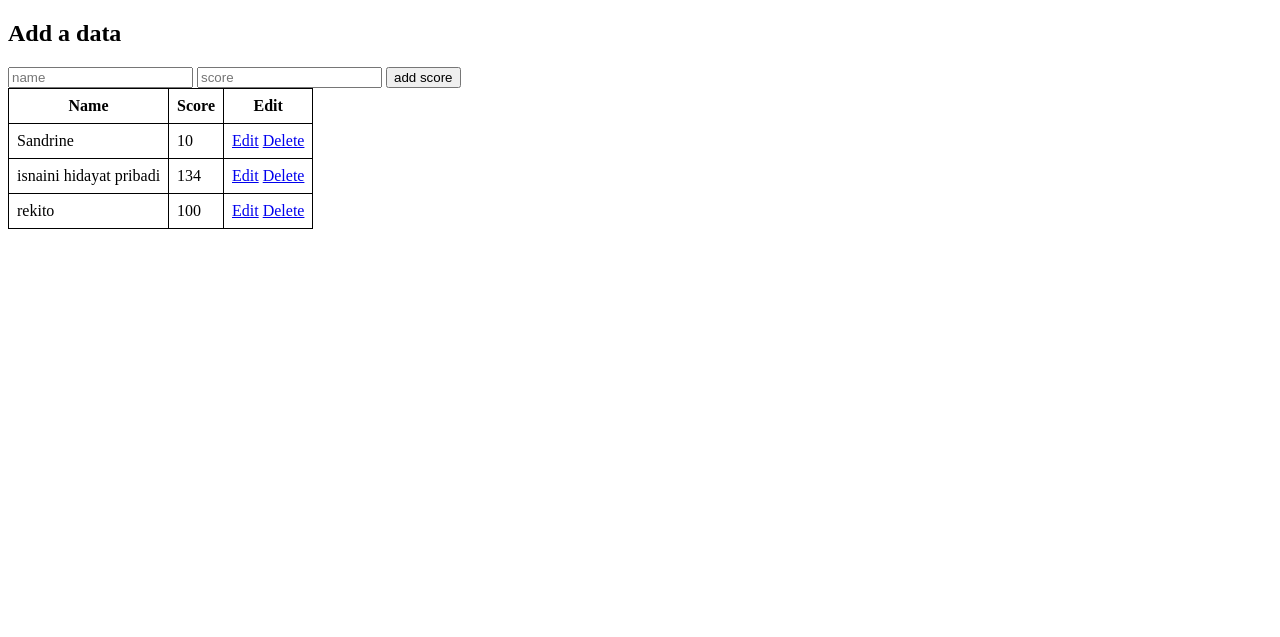
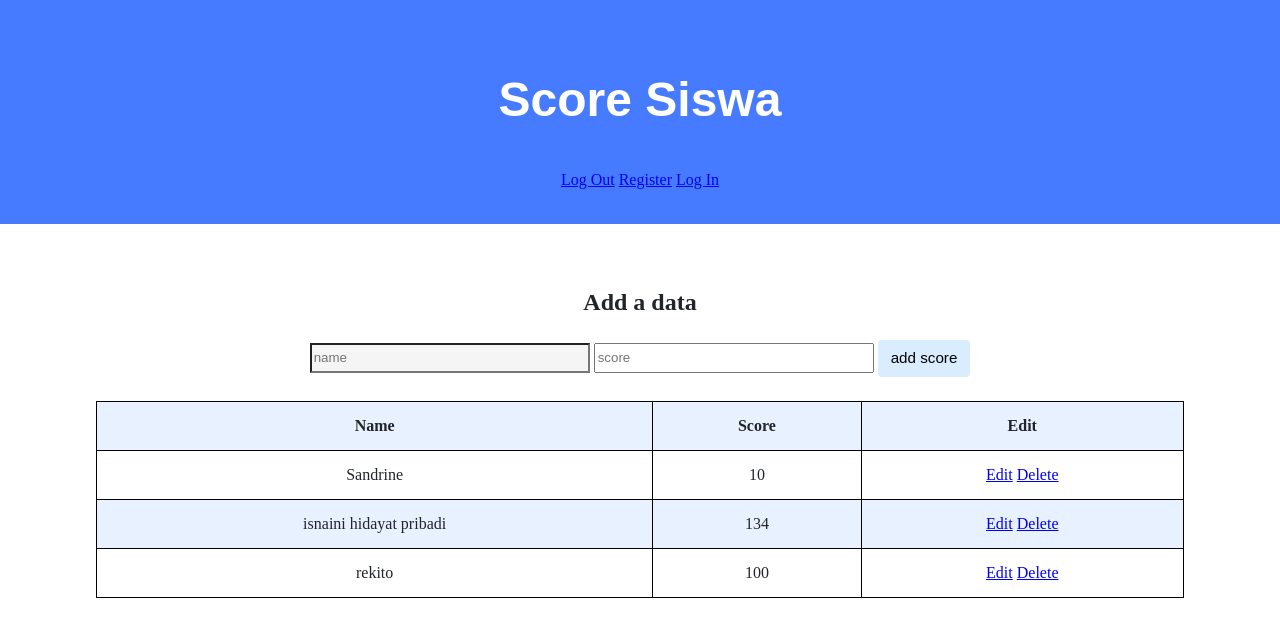
Before and after one commit to Rekitonei/studikasus1, a Flask app: page / in a window 1280 px wide. Shown: the top 637 px of the page. Run offline with Flask 3, Linux system fonts and the light colour scheme; data comes from the database, SQL or seed files in the repository; both versions use the stored data as it was after the commit; some libraries are stand-ins or nearby versions.

Commit message:
login dan logout 1/11/2023

```diff
--- a/app.py
+++ b/app.py
@@ -5,7 +5,6 @@ from flask_session import Session
 from werkzeug.security import check_password_hash, generate_password_hash
 app = Flask(__name__)
 db = SQL("sqlite:///score.db")
-udb = SQL("sqlite:///user.db")
 app.config.update(SECRET_KEY=os.urandom(24))
 @app.route("/", methods=["GET", "POST"])
 def index():
@@ -43,35 +42,53 @@ def register():
     if request.method == "POST":
         if not request.form.get("Username"):
             return "must provide username"
-        elif not request.form.get("Passwrod"):
+        elif not request.form.get("Password"):
             return "must provide password"
-        rows = udb.execute("SELECT * FROM user WHERE Username = ?", request.form.get("Username"))
+        rows = db.execute("SELECT * FROM user WHERE Username = ?", request.form.get("Username"))
 
         email = request.form.get("Email")
         name_user = request.form.get("Name")
         username = request.form.get("Username")
         password = request.form.get("Password")
-        password_repeat = request.get("rpassword")
-
-        print(email)
-        print(name_user)
-        print(username)
-        print(password)
+        password_repeat = request.form.get("rpassword")
 
         hash = generate_password_hash(password)
         if len(rows) == 1:
             return "username already taken"
         if password == password_repeat:
-            udb.execute("INSERT INTO user (username, hash) VALUES(?, ?)", username, hash)
+            db.execute("INSERT INTO user (username, password, email, name) VALUES(?, ?, ?, ?)", username, hash, email, name_user)
 
-            registered_user = udb.execute("select * from user where username = ?", username)
+            registered_user = db.execute("select * from user where username = ?", username)
             session["id"] = registered_user[0]["id"]
             flash("you were sucessfully registered")
             return redirect("/")
-
         else:
-
             return render_template("register.html", userdb=userdb)
-
     else:
         return render_template("register.html")
+
+@app.route("/login",methods=['POST', 'GET'])
+def login():
+    """Log user in"""
+    session.clear()
+    if request.method == "POST":
+        if not request.form.get("Username"):
+            return "must provide username"
+        elif not request.form.get("Password"):
+            return "must provide password"
+        rows = db.execute("SELECT * FROM user WHERE username = ?",request.form.get("Username"))
+        if len(rows) != 1 or not check_password_hash(rows[0]["password"],request.form.get("Password")):
+            return "invalid username and/or password"
+
+        session["user_id"] = rows[0]["id"]
+        return redirect("/")
+    else:
+        return render_template("login.html")
+
+
+@app.route("/logout")
+def logout():
+    """Log user out"""
+    session.clear()
+    flash("berhasil logout")
+    return redirect("/")
--- /dev/null
+++ b/static/styles.css
@@ -0,0 +1,114 @@
+/* membuat style untuk bagian body dari file index.html*/
+body{
+    /* mengatur warna background pada body */
+    background-color: #fff;
+    /* mengatur warna teks pada body */
+    color: #212529;
+    /* mengatur ukuran huruf pada body */
+    font-size: 1rem;
+    /* mengatur tebal huruf pada body */
+    font-weight: 400;
+    /* mengatur tebal garis pada body */
+    line-height: 1.5;
+    /* mengatur jarak content pada body dari tepi layar laptop */
+    margin: 0;
+    /* mengatur teks pada body supaya rata kiri */
+    text-align: left;
+}
+
+/* mengatur style untuk  seluruh elemen pada/templates/index.html yang berada di dalam <div class="container">*/
+.container{
+    /* mengatur jarak tepi kiri */
+    margin-left: auto;
+    /* mengatur tepi kanan */
+    /* jika tepi kanan kiri di buat auto, maka posisi elemen akan berada persis di tengah-tengah halaman  */
+    margin-right: auto;
+    /* mengatur jarak kanan kiri dari margin*/
+    padding-left: 15px;
+    padding-right: 15px;
+    text-align: center;
+    /* mengaur lebar maksimal halaman proposional terhadap lebar layar (90% dari lebar layar laptop) */
+    width: 90%;
+}
+
+/* mengatur style pada seluruh elemen index.html yang berada di dalam <div class="jumbotron"> */
+.jumbotron {
+    /* warna background */
+    background-color: #477bff;
+    /* warna teks */
+    color: #fff;
+    /* mengatur jarak tepi bawah */
+    margin-bottom: 2rem;
+    /* jarak dari margin kanan kiri */
+    padding: 2rem 1rem;
+    /* posisi teks di tengah */
+    text-align: center;
+}
+
+/* mengatur style untu seluruh elemen index.html yang berada di dalam <div class="section"> */
+.section {
+    padding-bottom: 1rem;
+    padding-left: 2rem;
+    padding-right: 2rem;
+    padding-top: 0.5rem;
+}
+
+/* mengatur animasi pada <div class="section"> yang akan aktif ketika disorot dengan pointer mouse */
+.section:hover {
+    /* warna background akan berubah */
+    background-color: #f5f5f5;
+    /* mengatur transisi perubahan warna teks selama  2detik, dan perubahan warna background selama 0.15detik dengan efek menjauh */
+    transition: color 2s ease-in-out, background-color 0.15s ease-in-out;
+}
+
+/* mengatur jenis font dan ukurannyaa untuk seluruh elemen heading <h1> pada index.html */
+h1{
+    font-family: 'Montserrat', sans-serif;
+    font-size: 48px;
+}
+
+/* memberikan style pada button submit daan form input data */
+button, input[type="submit"] {
+    background-color: #d9edff;
+    /* memberikan garis tepi dengan tebal 1px */
+    border: 1px solid transparent;
+    /* memberikan efek bulat pada pojok-pojok */
+    border-radius: 0.25rem;
+    font-size: 0.95rem;
+    font-weight: 400;
+    line-height: 1.5;
+    padding: 0.375rem 0.75rem;
+    text-align: center;
+    /* memberikan efek animasi perubahan warna */
+    transition: color 0.15s ease-in-out, background-color 0.15s ease-in-out, border-color 0.15s ease-in-out, box-shadow 0.15s ease-in-out;
+    /* membuat posisi teks berada di tengah secara vertikal */
+    vertical-align: middle;
+}
+
+input[type="text"], input[type="number"]{
+    line-height: 1.8;
+    width: 25%;
+}
+
+input[type="text"], input[type="number"]:hover {
+ background-color: #f5f5f5;
+ transition: color 2s ease-in-out, background-color 0.15s ease-in-out;
+}
+
+/* memberi style pada <table> */
+table {
+    background-color: transparent;
+    margin-bottom: 1rem;
+    width: 100%;
+}
+
+table th,
+table td {
+    padding: 0.75rem;
+    vertical-align: middle;
+}
+
+/* membuat warna tabel selang-seling, baris nomor ganjil mendapatkan warna berbeda */
+tbody tr:nth-of-type(odd) {
+    background-color: rgb(179, 208, 255, 0.3);
+}
--- a/templates/index.html
+++ b/templates/index.html
@@ -4,6 +4,7 @@
     <meta charset="UTF-8">
     <meta name="viewport" content="width=device-width, initial-scale=1.0">
     <title>Score Murid</title>
+    <link href="/static/styles.css" rel="stylesheet">
 <style>
     table, th, td {
         border: 1px solid black;
@@ -13,6 +14,12 @@
 </style>
 </head>
 <body>
+    <div class="jumbotron">
+        <h1>Score Siswa</h1>
+        <a href="/logout">Log Out</a>
+        <a href="/register">Register</a>
+        <a href="/login">Log In</a>
+    </div>
     <div class="container">
         <div class="section">
         <h2>Add a data</h2>
```
Also changed, not shown: templates/login.html (+56 -0 lines), templates/register.html (+4 -4 lines), score.db, user.db, 1 other file.
